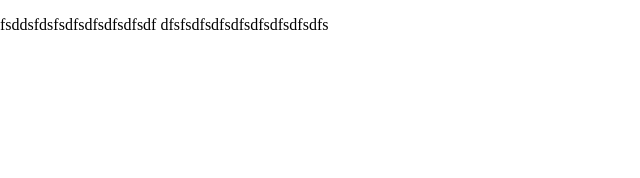
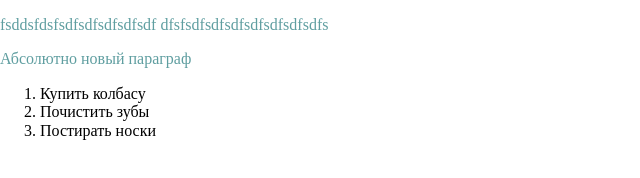
Before and after one commit to PavelLatmentsev/application-Frontend, a plain HTML site: page index.html in a window 1280 px wide. Shown: the whole page, without its empty margins (0-640 px from the left). Drawn offline with Linux system fonts and the light colour scheme.

Commit message:
added colors and <ol>

```diff
--- a/css/style.css
+++ b/css/style.css
@@ -0,0 +1,7 @@
+a {
+    color:blueviolet;
+}
+
+p {
+    color:cadetblue;
+}
--- a/index.html
+++ b/index.html
@@ -14,5 +14,11 @@
         fsddsfdsfsdfsdfsdfsdfsdf
     dfsfsdfsdfsdfsdfsdfsdfsdfs
     </p>
+    <p>Абсолютно новый параграф</p>
+    <ol>
+        <li>Купить колбасу</li>
+        <li>Почистить зубы</li>
+        <li>Постирать носки</li>
+    </ol>
 </body>
 </html>
```
